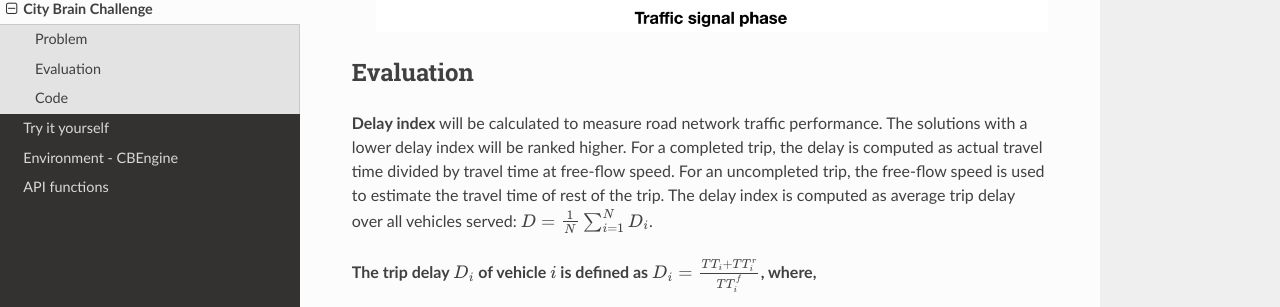
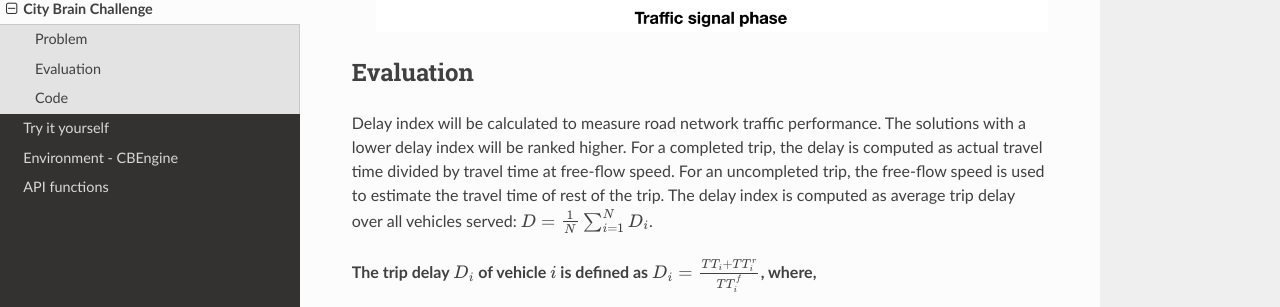
Before and after one commit to CityBrainChallenge/KDDCup2021-CityBrainChallenge, a Sphinx documentation site: the page built from docs/city-brain-challenge.rst, in a window 1280 px wide and 900 px high, scrolled down 935 px. Shown: the part 144-451 px from the top of the window. Built offline with Sphinx 7.4.7 and the Read the Docs theme 2.0.0, drawn with Linux system fonts in a browser that asks for light colours.

```diff
--- a/docs/city-brain-challenge.rst
+++ b/docs/city-brain-challenge.rst
@@ -22,7 +22,7 @@ Traffic signals coordinate the traffic movements at the intersection and a smart
 Evaluation
 ===============
 
-**Delay index** will be calculated to measure road network traffic performance. The solutions with a lower delay index will be ranked higher. For a completed trip, the delay is computed as actual travel time divided by travel time at free-flow speed. For an uncompleted trip, the free-flow speed is used to estimate the travel time of rest of the trip. The delay index is computed as average trip delay over all vehicles served: :math:`D = \frac{1}{N}\sum_{i=1}^{N}{D_{i}}`.
+Delay index will be calculated to measure road network traffic performance. The solutions with a lower delay index will be ranked higher. For a completed trip, the delay is computed as actual travel time divided by travel time at free-flow speed. For an uncompleted trip, the free-flow speed is used to estimate the travel time of rest of the trip. The delay index is computed as average trip delay over all vehicles served: :math:`D = \frac{1}{N}\sum_{i=1}^{N}{D_{i}}`.
 
 The trip delay :math:`D_{i}` of vehicle :math:`i` is defined as :math:`D_{i} = \frac{TT_{i} + TT_{i}^{r}}{TT_{i}^{f}}`, where,
  - :math:`TT_i`: travel time of vehicle :math:`i`;
```
